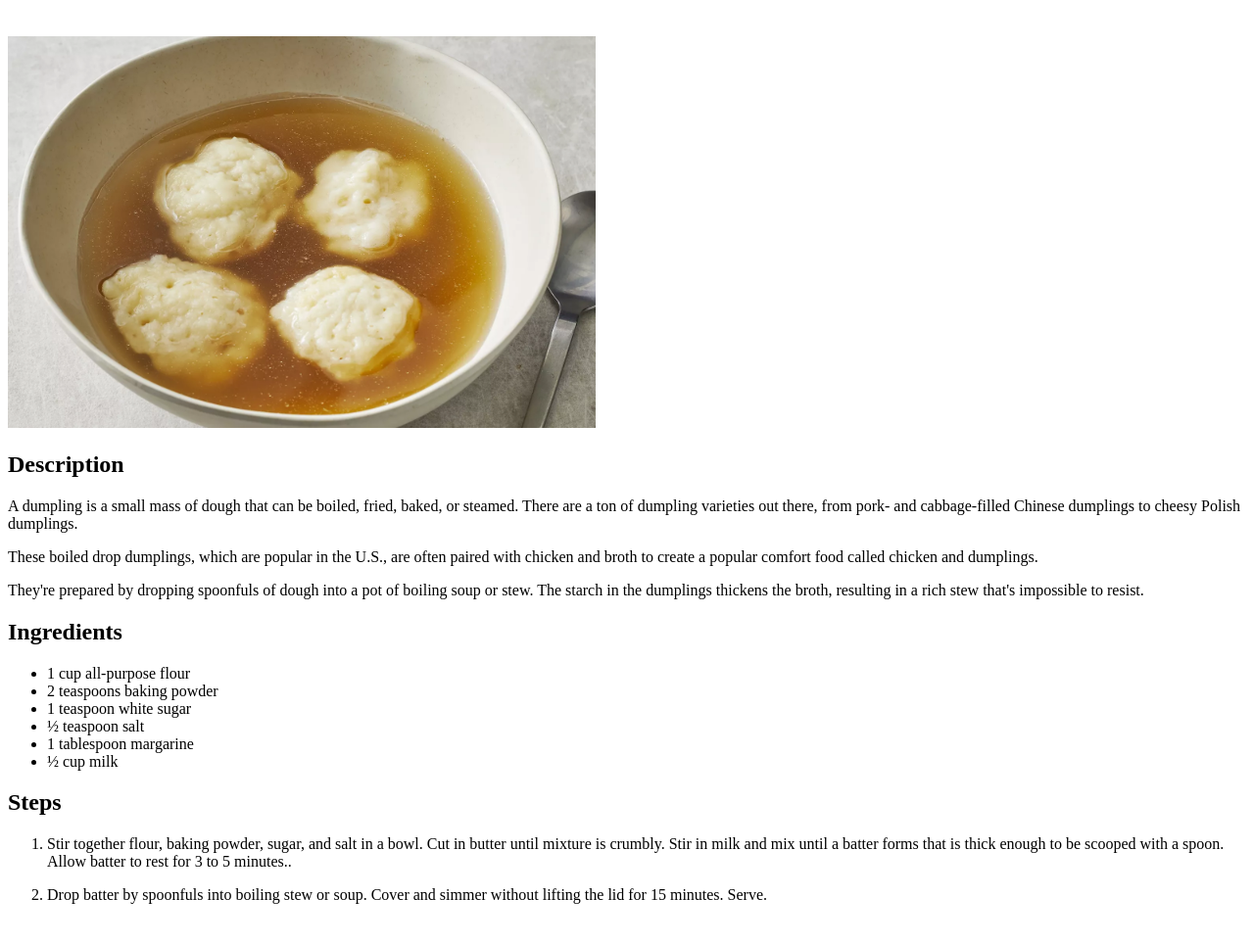
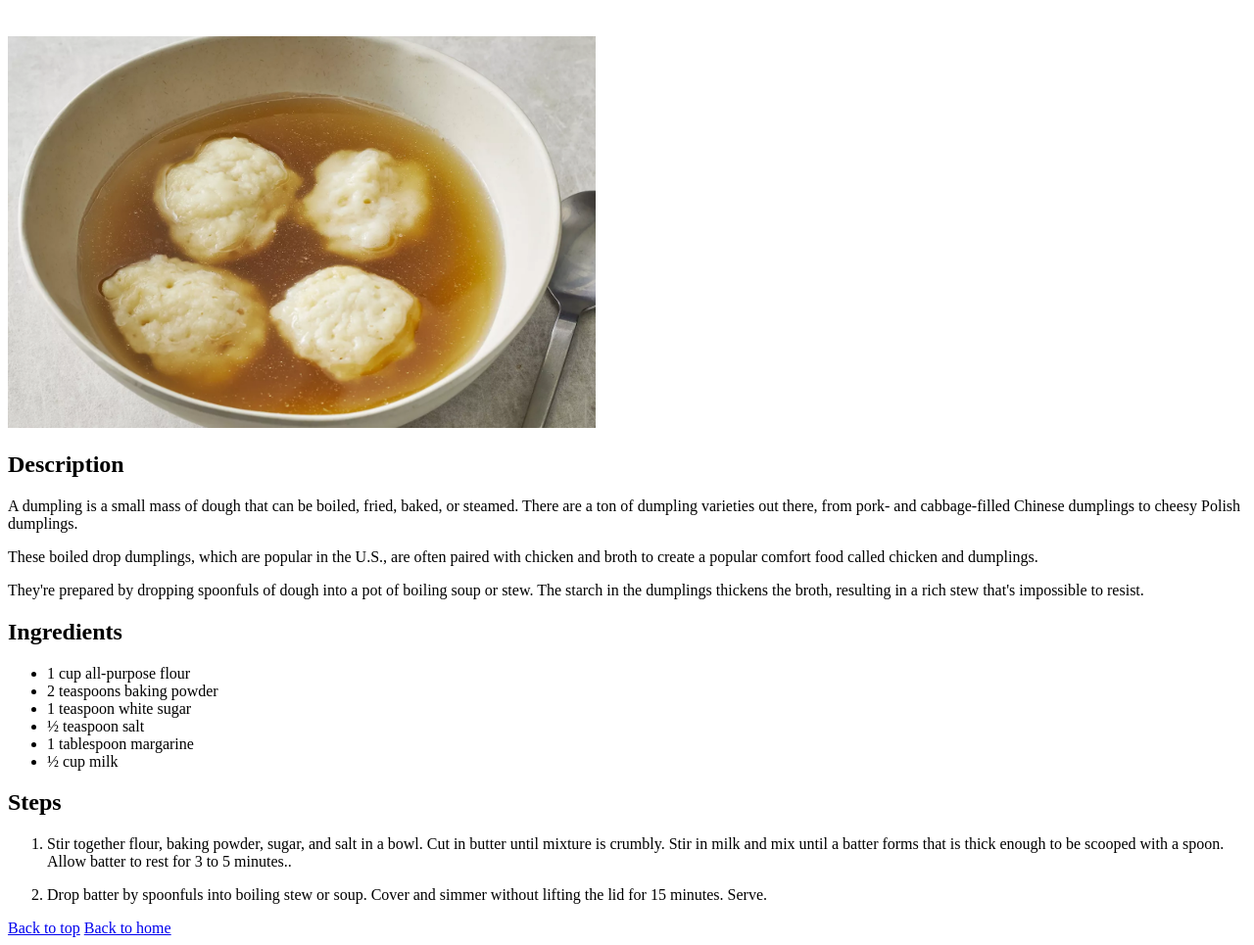
Before and after one commit to inagruicic/odin-recepies, a plain HTML site: page recepies/dumplings.html in a window 1280 px wide. Shown: the part 61-1026 px from the top of the page at 98% size. Before the commit the page ends 1000 px from the top, so only its background shows below. Drawn offline with Linux system fonts and the light colour scheme.

Commit message:
Added back to top and home links.

```diff
--- a/recepies/dumplings.html
+++ b/recepies/dumplings.html
@@ -42,7 +42,8 @@
                     </p>
                 </li>
             </ol>
-
+            <a href="#top">Back to top</a>
+            <a href="/#">Back to home</a>
 
 </body>
 </html>
```
Also changed, not shown: recepies/meat-lasagna.html (+3 -0 lines), recepies/miso-soup.html (+2 -0 lines).
